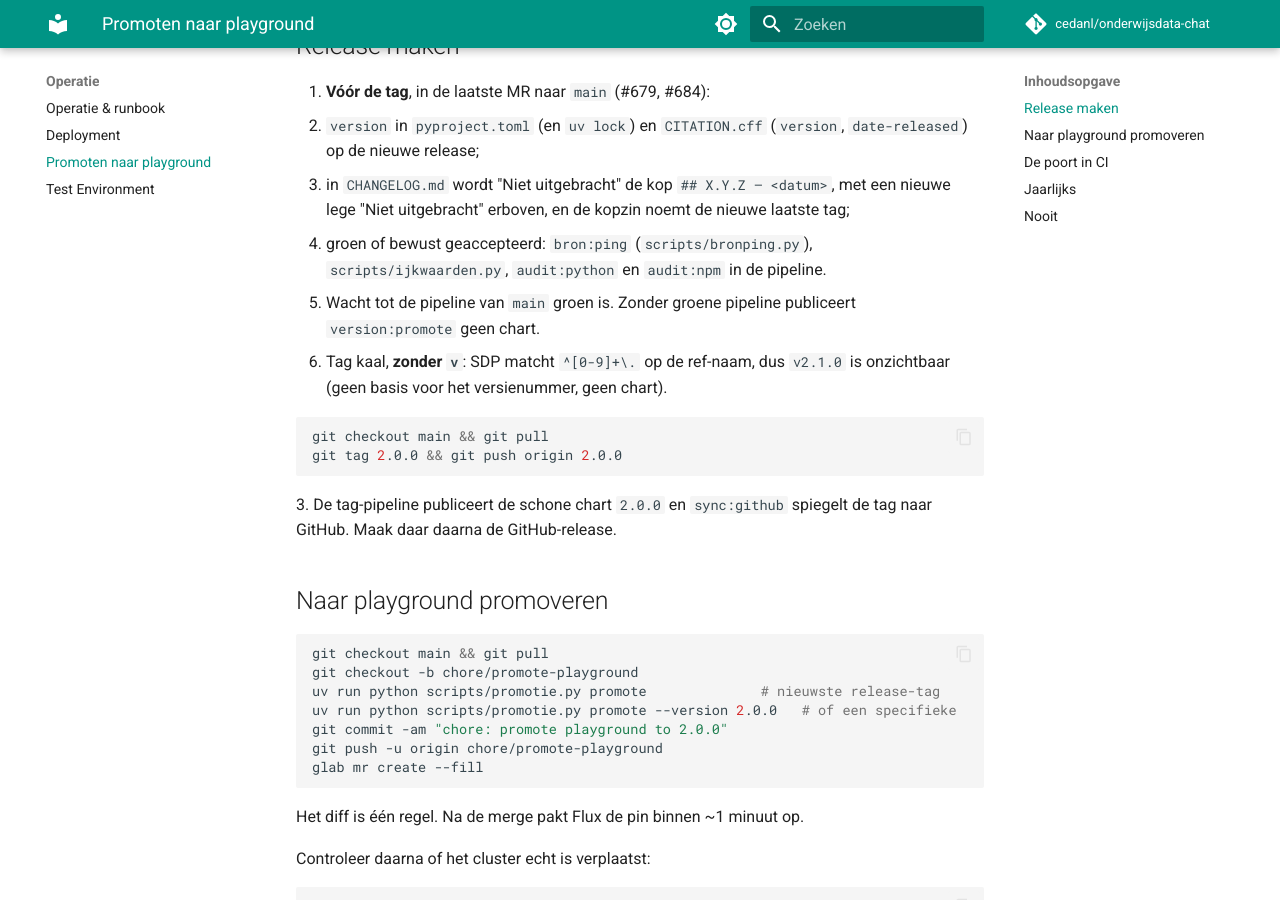
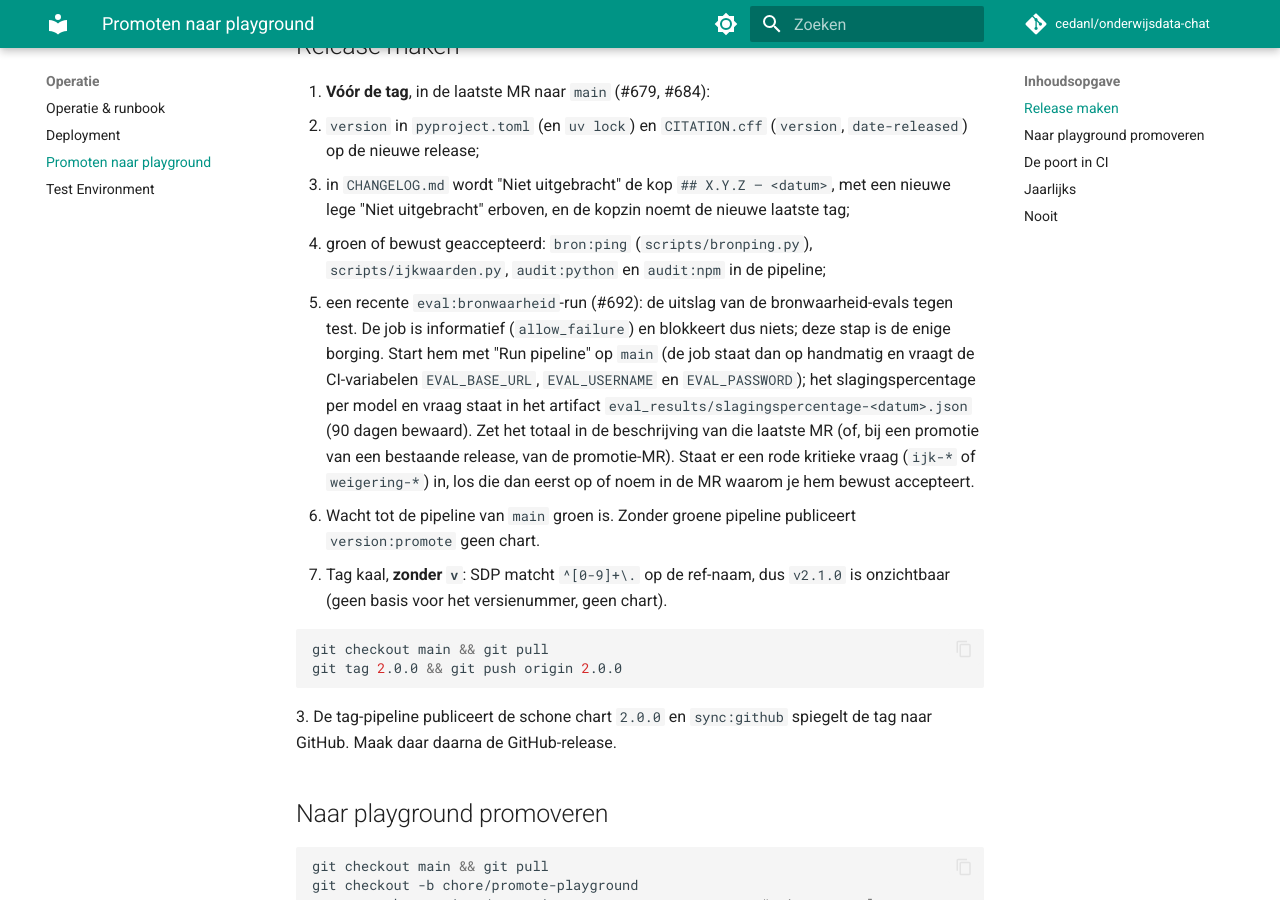
Before and after one commit to cedanl/onderwijsdata-chat, an MkDocs documentation site: the page built from docs/promoten.md, in a window 1280 px wide and 900 px high, scrolled down 527 px. Built offline with MkDocs 1.6.1 and Material for MkDocs 9.7.7, drawn with Linux system fonts in a browser that asks for light colours; comment, search, counter and statistics services are not loaded.

Commit message:
docs(promoten): eval:bronwaarheid als stap in de release-checklist (#692)
De eval-job is informatief (allow_failure) en blokkeert niets; de checklist
was de enige plek om dat op te vangen en noemde hem niet. Nu staat erin hoe je
de run start, waar het slagingspercentage staat en dat het totaal in de MR komt.

Refs #692

Co-Authored-By: Claude Sonnet 5.5 <noreply@anthropic.com>

```diff
--- a/docs/promoten.md
+++ b/docs/promoten.md
@@ -18,7 +18,14 @@ playground. Een tag deployt zelf niets: de pin is de deploy.
    - in `CHANGELOG.md` wordt "Niet uitgebracht" de kop `## X.Y.Z — <datum>`, met een nieuwe lege "Niet uitgebracht"
      erboven, en de kopzin noemt de nieuwe laatste tag;
    - groen of bewust geaccepteerd: `bron:ping` (`scripts/bronping.py`), `scripts/ijkwaarden.py`, `audit:python` en
-     `audit:npm` in de pipeline.
+     `audit:npm` in de pipeline;
+   - een recente `eval:bronwaarheid`-run (#692): de uitslag van de bronwaarheid-evals tegen test. De job is
+     informatief (`allow_failure`) en blokkeert dus niets; deze stap is de enige borging. Start hem met "Run pipeline"
+     op `main` (de job staat dan op handmatig en vraagt de CI-variabelen `EVAL_BASE_URL`, `EVAL_USERNAME` en
+     `EVAL_PASSWORD`); het slagingspercentage per model en vraag staat in het artifact
+     `eval_results/slagingspercentage-<datum>.json` (90 dagen bewaard). Zet het totaal in de beschrijving van die laatste
+     MR (of, bij een promotie van een bestaande release, van de promotie-MR). Staat er een rode kritieke vraag (`ijk-*` of `weigering-*`) in, los die dan eerst op of noem in de MR
+     waarom je hem bewust accepteert.
 1. Wacht tot de pipeline van `main` groen is. Zonder groene pipeline publiceert
    `version:promote` geen chart.
 2. Tag kaal, **zonder `v`**: SDP matcht `^[0-9]+\.` op de ref-naam, dus `v2.1.0`
```
